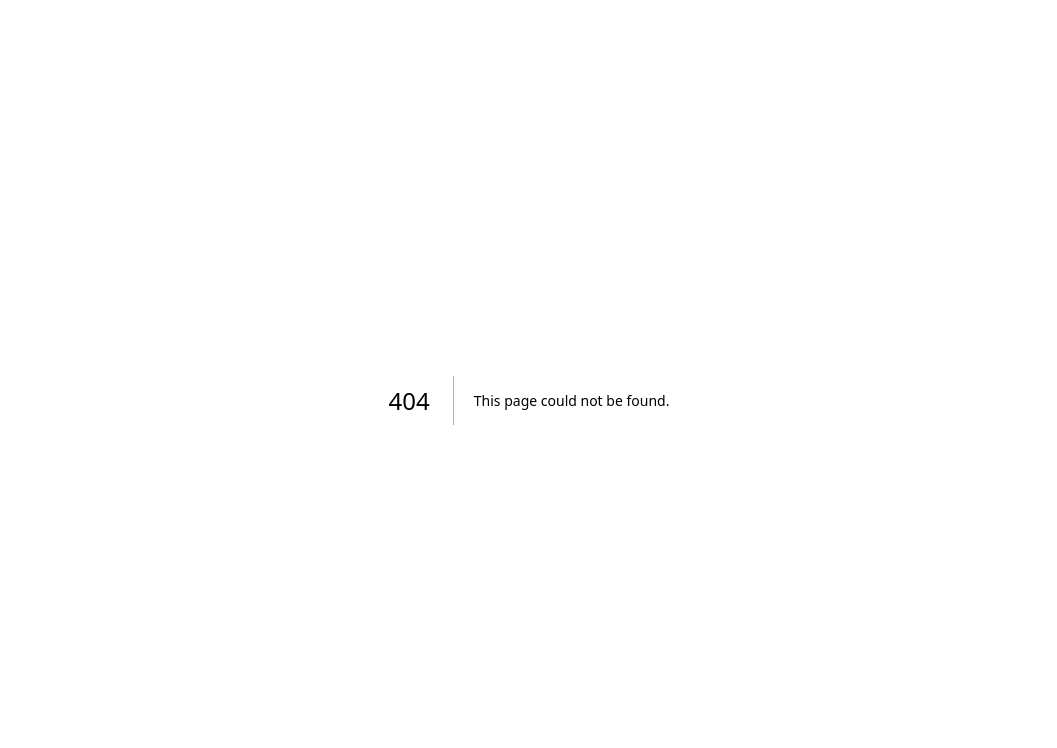
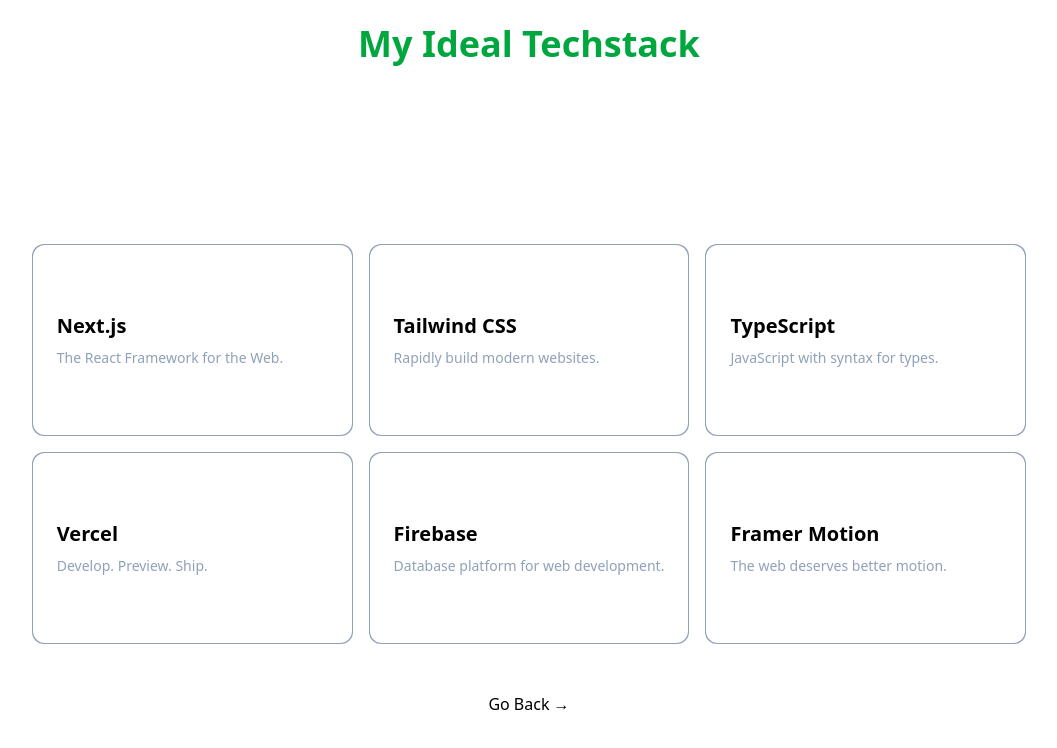
Before and after one commit to PatelAbhay550/abhaypatel550, a Next.js app: page /tech-stack in a window 1280 px wide. Before the commit this address had no page. Shown: the top 748 px of the page, without its empty margins (111-1168 px from the left). Built offline with nearby package versions, Linux system fonts and the light colour scheme.

Commit message:
new page and ui changes and optimisation

```diff
--- a/app/components/Button.jsx
+++ b/app/components/Button.jsx
@@ -1,9 +1,8 @@
-import Link from "next/link"
+import Link from "next/link";
+import { FaGithub } from 'react-icons/fa';
 
-const Button = ({name}) => {
-  return (
-    <Link target="_blank" href="https://github.com/PatelAbhay550" className="main-btn">{name}</Link>
-  )
-}
+const Button = ({ name }) => (
+  <Link target="_blank" href="https://github.com/PatelAbhay550" className="flex main-btn mb-6 items-center gap-4"><FaGithub />{name}</Link>
+);
 
-export default Button
+export default Button;
--- a/app/components/FullHome.jsx
+++ b/app/components/FullHome.jsx
@@ -3,6 +3,8 @@
 import Button from './Button';
 import ImagCard from './ImagCard';
 import FourumCard from './FourumCard';
+import Link from 'next/link';
+
 
 export default function FullHome() {
   const mainProfile = {
@@ -40,9 +42,11 @@
 
   return (
     <main className="min-h-screen bg-zinc-50 flex flex-col items-center justify-center p-6 lg:p-12">
-      <div className="mb-12">
+
         <Button name="Abhay Raj Patel" />
-      </div>
+        {/* Navigation button to page2 */}
+
+
 
       <div className="grid grid-cols-1 md:grid-cols-2 gap-8 w-full max-w-4xl items-start">
         {/* Pass the dynamic data to the Image Card */}
@@ -54,7 +58,10 @@
           onHover={setActiveData}
           onLeave={() => setActiveData(mainProfile)}
         />
+      {/* make a arrow */}
       </div>
+     <div className="mt-12 flex flex-col items-center gap-4"> <Link href="/tech-stack" className='hover:text-green-600'>Know My Techstack &rarr;</Link></div>
+
     </main>
   );
 }
--- a/app/components/ImagCard.jsx
+++ b/app/components/ImagCard.jsx
@@ -11,6 +11,7 @@
         <Image
         height={2000}
         width={1000}
+        preload={true}
           key={data.image}
           alt={data.name}
           src={data.image}
--- /dev/null
+++ b/app/components/Spotlight.tsx
@@ -0,0 +1,136 @@
+'use client';
+import Link from 'next/link';
+import React, { useRef, useEffect } from 'react';
+
+export default function SpotlightGrid() {
+  const containerRef = useRef<HTMLDivElement>(null);
+  const cardsRef = useRef<(HTMLDivElement | null)[]>([]);
+
+  useEffect(() => {
+    const handleMouseMove = (e: MouseEvent) => {
+      // 1. Neighbor Logic: Calculate mouse position relative to EACH card
+      cardsRef.current.forEach((card) => {
+        if (!card) return;
+        const rect = card.getBoundingClientRect();
+        const x = e.clientX - rect.left;
+        const y = e.clientY - rect.top;
+
+        // Update coordinates for the border glow
+        card.style.setProperty('--mouse-x', `${x}px`);
+        card.style.setProperty('--mouse-y', `${y}px`);
+      });
+    };
+
+    window.addEventListener('mousemove', handleMouseMove);
+    return () => window.removeEventListener('mousemove', handleMouseMove);
+  }, []);
+
+  // Added 'img' paths for each card (using placeholder logos for demo)
+  const cards = [
+    {
+      title: "Next.js",
+      description: "The React Framework for the Web.",
+      img: "https://assets.vercel.com/image/upload/v1662130559/nextjs/Icon_dark_background.png"
+    },
+    {
+      title: "Tailwind CSS",
+      description: "Rapidly build modern websites.",
+      img: "https://upload.wikimedia.org/wikipedia/commons/d/d5/Tailwind_CSS_Logo.svg"
+    },
+    {
+      title: "TypeScript",
+      description: "JavaScript with syntax for types.",
+      img: "https://upload.wikimedia.org/wikipedia/commons/4/4c/Typescript_logo_2020.svg"
+    },
+    {
+      title: "Vercel",
+      description: "Develop. Preview. Ship.",
+      img: "https://assets.vercel.com/image/upload/v1588805858/repositories/vercel/logo.png"
+    },
+    {
+      title: "Firebase",
+      description: "Database platform for web development.",
+      img: "https://firebase.google.com/static/downloads/brand-guidelines/SVG/logo-logomark.svg"
+    },
+    {
+      title: "Framer Motion",
+      description: "The web deserves better motion.",
+      img: "https://pagepro.co/blog/wp-content/uploads/2020/03/framer-motion.png"
+    },
+  ];
+
+  return (
+    <div className="min-h-screen bg-white flex flex-col items-center justify-center font-sans">
+
+
+      <div
+        ref={containerRef}
+        className="grid w-full max-w-5xl grid-cols-1 gap-4 sm:grid-cols-2 lg:grid-cols-3"
+      >
+        {cards.map((card, i) => (
+          <div
+            key={i}
+            ref={(el) => { cardsRef.current[i] = el }}
+            className="group relative h-48 overflow-hidden rounded-xl bg-slate-400 p-[1px]"
+          >
+            {/* 1. Spotlight Layer (The Neighbor Glow)
+               - Visible on neighbors because of the mask technique.
+               - DO NOT use group-hover here if you want the neighbor effect.
+            */}
+            <div
+              className="absolute inset-0 transition-opacity duration-500"
+              style={{
+                background: `radial-gradient(
+                  600px circle at var(--mouse-x) var(--mouse-y),
+                  rgba(34, 197, 94, 0.4),
+                  transparent 40%
+                )`,
+                // Mask ensures the light only shows near the mouse
+                maskImage: `radial-gradient(
+                  300px circle at var(--mouse-x) var(--mouse-y),
+                  black,
+                  transparent
+                )`,
+                WebkitMaskImage: `radial-gradient(
+                  300px circle at var(--mouse-x) var(--mouse-y),
+                  black,
+                  transparent
+                )`
+              }}
+            />
+
+            {/* 2. Inner Content Layer */}
+            <div className="relative h-full w-full overflow-hidden rounded-xl bg-white p-6 flex flex-col justify-center text-black z-20">
+
+              {/* IMAGE REVEAL LOGIC:
+                  - Absolute position centered.
+                  - Starts at opacity-0.
+                  - becomes opacity-100 ONLY on group-hover (hovering THIS card).
+              */}
+              <div className="absolute inset-0 flex items-center justify-center opacity-0 group-hover:opacity-100 transition-opacity duration-500 z-0">
+                {/* A glowing backdrop for the image */}
+                <div className="absolute w-32 h-32 bg-green-500/20 blur-[50px] rounded-full" />
+
+                {/* The Image Itself */}
+                <img
+                  src={card.img}
+                  alt={card.title}
+                  className="w-24 h-24 object-contain relative z-10 drop-shadow-[0_0_15px_rgba(255,255,255,0.3)]"
+                />
+              </div>
+
+              {/* Text Content
+                  - Optional: Fade text out slightly when image appears
+              */}
+              <div className="relative z-10 group-hover:opacity-10 transition-opacity duration-500">
+                <h3 className="text-xl font-bold mb-2">{card.title}</h3>
+                <p className="text-slate-400 text-sm">{card.description}</p>
+              </div>
+
+            </div>
+          </div>
+        ))}
+      </div><div className="mt-12 flex flex-col items-center gap-4"> <Link href="/" className='hover:text-green-600'>Go Back &rarr;</Link></div>
+    </div>
+  );
+}
--- a/app/globals.css
+++ b/app/globals.css
@@ -8,31 +8,24 @@
   font-family: Arial, Helvetica, sans-serif;
 }
 .main-btn {
-  display: inline-block;
-  outline: 0;
-  cursor: pointer;
-  padding: 10px 24px;
-  font-size: 12px;
-  font-weight: 700;
-  letter-spacing: 0.1em;
-  text-transform: uppercase;
-  vertical-align: middle;
-
-  /* Harmonizing with cards */
-  border: 1px solid rgba(46, 164, 79, 0.2);
-  border-radius: 16px; /* Matches rounded-2xl */
-  color: #ffffff;
-  background-color: #05a06c; /* Modern Emerald */
-
-  /* Depth and Animation */
-  box-shadow: 0 4px 6px -1px rgba(0, 0, 0, 0.1), 0 2px 4px -1px rgba(0, 0, 0, 0.06);
-  transition: all 0.3s cubic-bezier(0.4, 0, 0.2, 1);
+  background-color: #10b981; /* green */
+  color: #fff;
+  padding: 10px 20px;
+  border-radius: 20px;
+  font-weight: bold;
+  font-size: 18px;
+  letter-spacing: 2px;
+  align-items: center;
+  gap: 12px;
+  box-shadow: 0 2px 8px rgba(0,0,0,0.08);
+  text-decoration: none;
+  transition: background 0.2s;
 }
 
 .main-btn:hover {
-  background-color: #0cd88d;
-  transform: translateY(-2px);
-  box-shadow: 0 10px 15px -3px rgba(16, 185, 129, 0.2);
+  background-color: #059669;
+  color: #fff;
+  text-decoration: none;
 }
 
 .main-btn:active {
--- /dev/null
+++ b/app/tech-stack/page.jsx
@@ -0,0 +1,14 @@
+import React from 'react'
+import SpotlightCard from '../components/Spotlight'
+
+const page = () => {
+  return (
+    <main className="min-h-screen bg-white flex flex-col items-center justify-center pt-6 font-sans">
+      <h1 className="text-4xl font-bold text-green-600 pb-4">My Ideal Techstack</h1>
+      <SpotlightCard />
+
+    </main>
+  )
+}
+
+export default page
```
